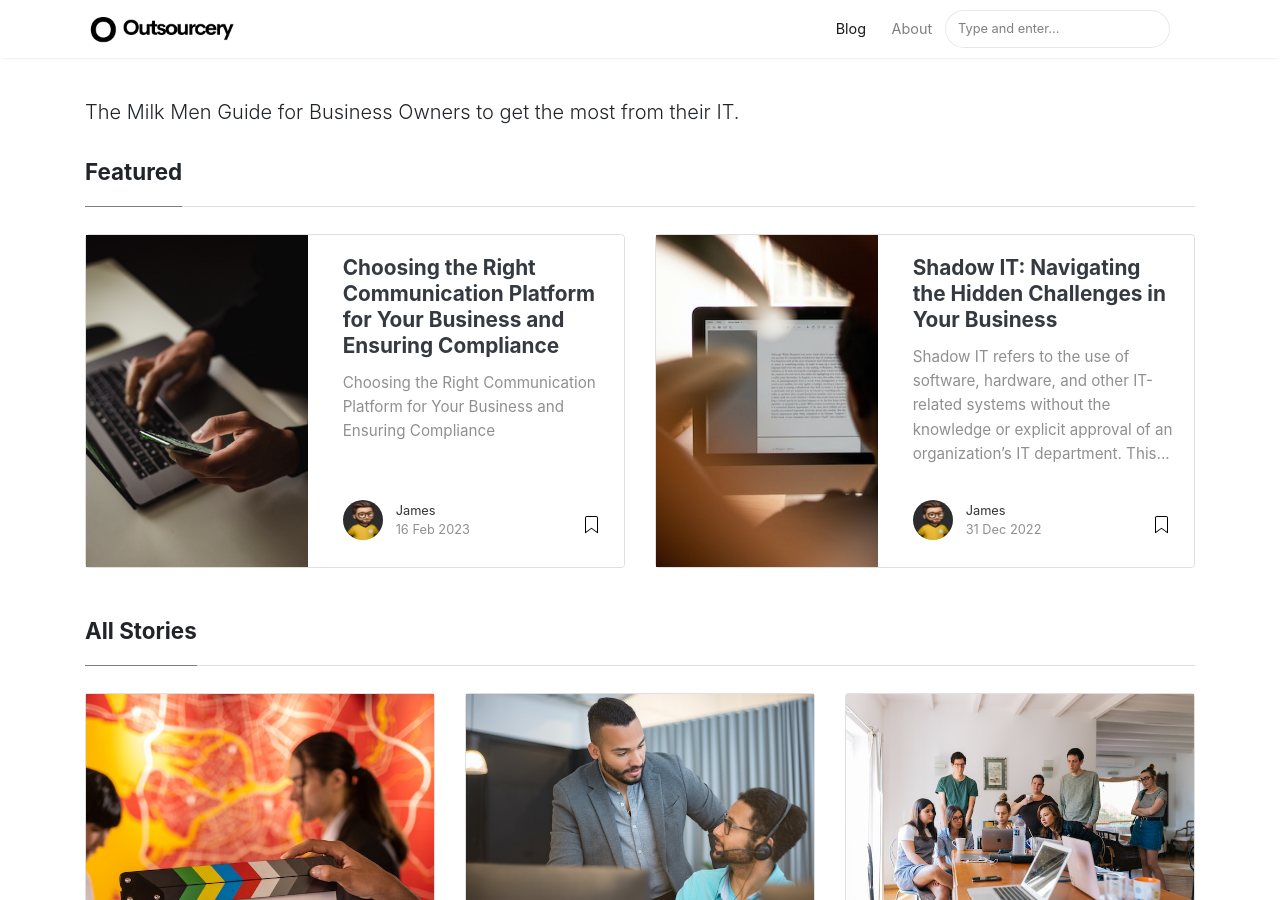
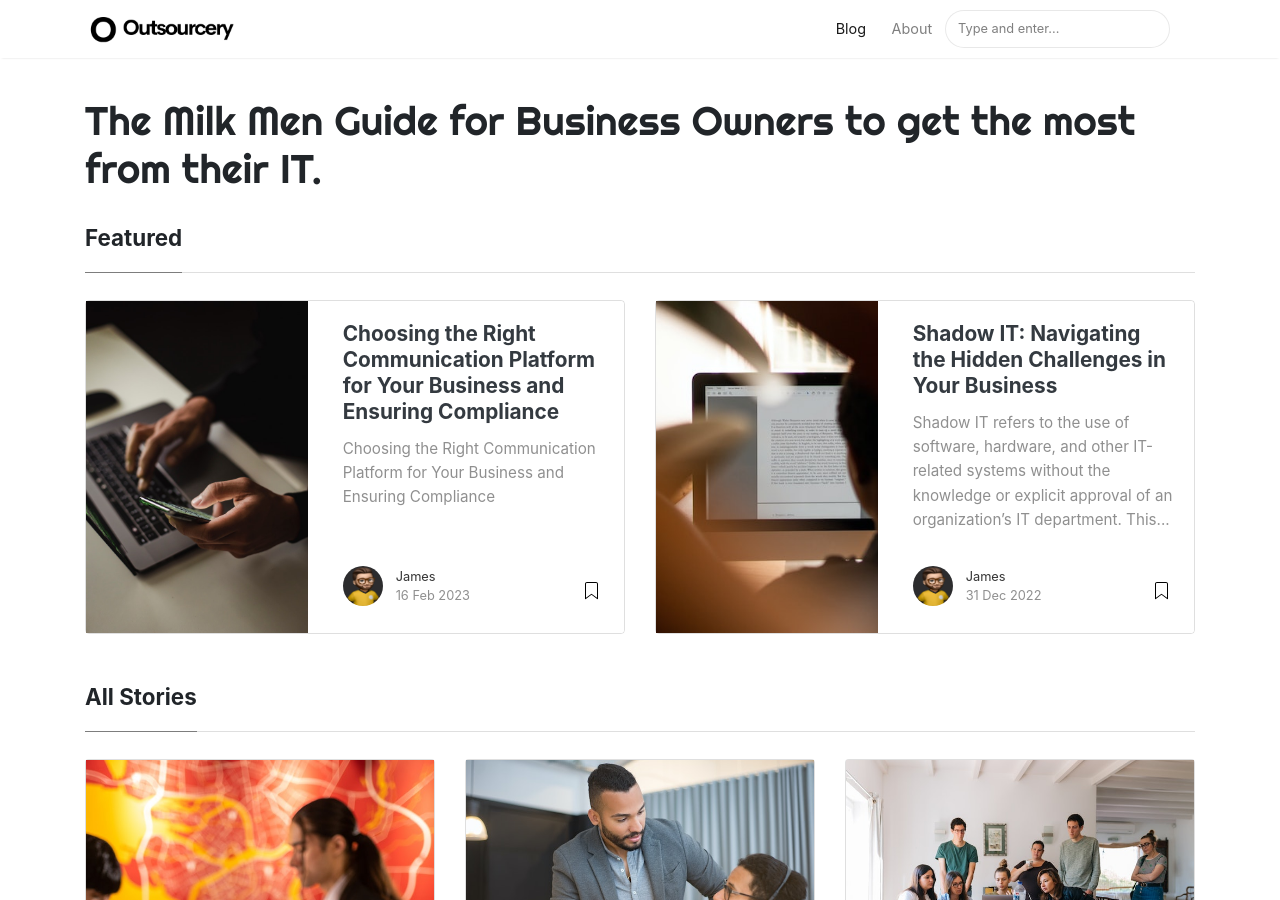
Before and after one commit to themilkmen/outsourcery, a Jekyll site: the page built from index.html, in a window 1280 px wide and 900 px high. Built offline with Jekyll 4.4.1, drawn with Linux system fonts in a browser that asks for light colours; nearby versions of some CDN libraries; the list of posts is cut into pages by our own code.

Commit message:
change site title code

```diff
--- a/_layouts/default.html
+++ b/_layouts/default.html
@@ -94,9 +94,9 @@ ga('send', 'pageview');
 <!-- Site Title
 ================================================== -->
 <div class="mainheading">
-    <!-- <h1 class="sitetitle">{{ site.name }}</h1> -->
-    <p class="lead">
-        {{ site.description }}
+    <h1 class="sitetitle">{{ site.description}}</h1>
+    <!-- <p class="lead">
+        {{ site.description }} -->
     </p>
 </div>
 
```
